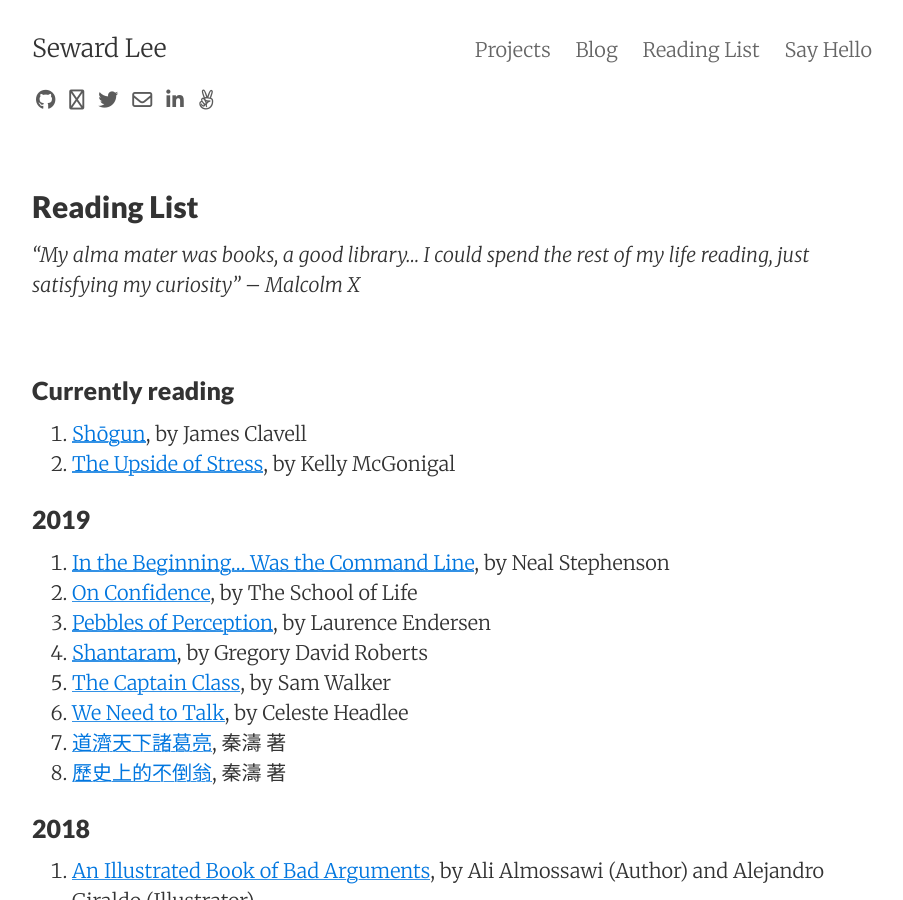
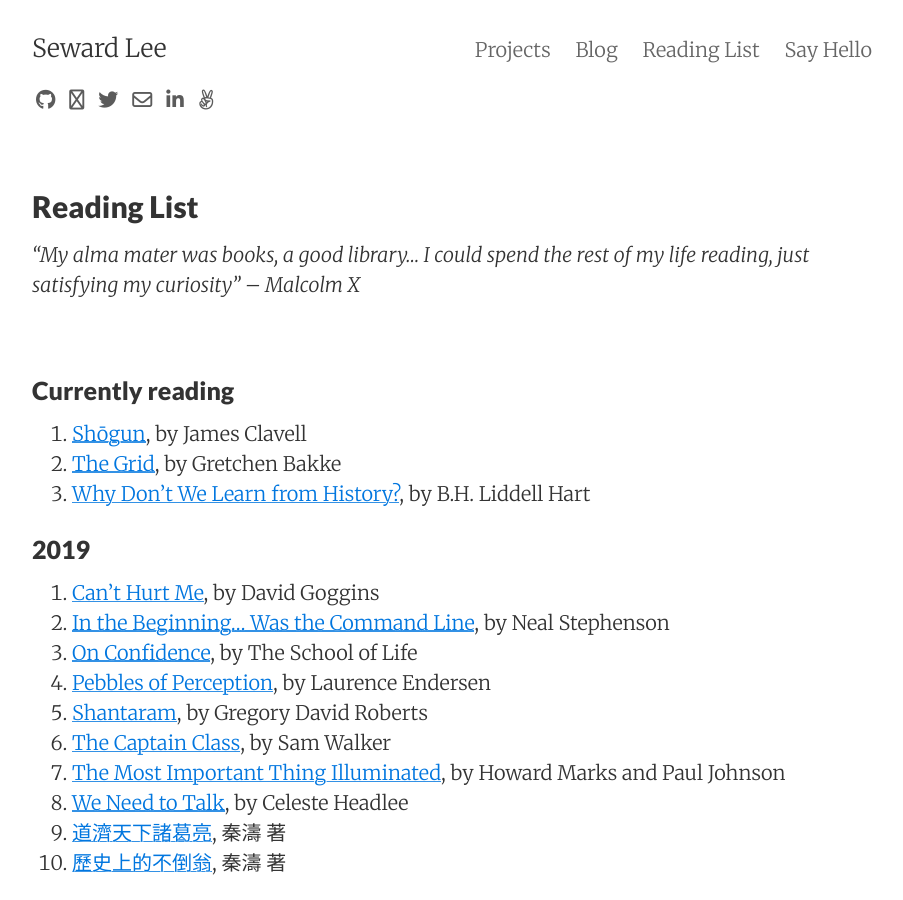
Before and after one commit to sewardlee337/sewardlee337.github.io, a Jekyll site: the page built from readinglist.md, in a window 1280 px wide and 900 px high. Shown: the whole window, without its empty margins (188-1091 px from the left). Built offline with Jekyll 4.4.1, drawn with Linux system fonts in a browser that asks for light colours; nearby versions of some CDN libraries.

Commit message:
Update reading list

```diff
--- a/readinglist.md
+++ b/readinglist.md
@@ -13,16 +13,19 @@
 ### Currently reading
 
 1. [Shōgun](https://amzn.to/2sWkv5y), by James Clavell
-1. [The Upside of Stress](https://amzn.to/2MkJmsO), by Kelly McGonigal
+1. [The Grid](https://amzn.to/2SJRtFN), by Gretchen Bakke
+1. [Why Don't We Learn from History?](https://amzn.to/2BJkCGm), by B.H. Liddell Hart
 
 
 ### 2019
 
+1. [Can't Hurt Me](https://amzn.to/2SWPEoM), by David Goggins
 1. [In the Beginning... Was the Command Line](https://amzn.to/2CN0T8n), by Neal Stephenson
 1. [On Confidence](https://amzn.to/2D08osI), by The School of Life
 1. [Pebbles of Perception](https://amzn.to/2ScgR5O), by Laurence Endersen
 1. [Shantaram](https://amzn.to/2EI0aZH), by Gregory David Roberts
 1. [The Captain Class](https://amzn.to/2MLlP4g), by Sam Walker
+1. [The Most Important Thing Illuminated](https://amzn.to/2Gi6RCu), by Howard Marks and Paul Johnson
 1. [We Need to Talk](https://amzn.to/2Igqahi), by Celeste Headlee
 1. [道濟天下諸葛亮](https://bit.ly/2QPChkr), 秦濤 著
 1. [歷史上的不倒翁](https://bit.ly/2W0wjkH), 秦濤 著
```
